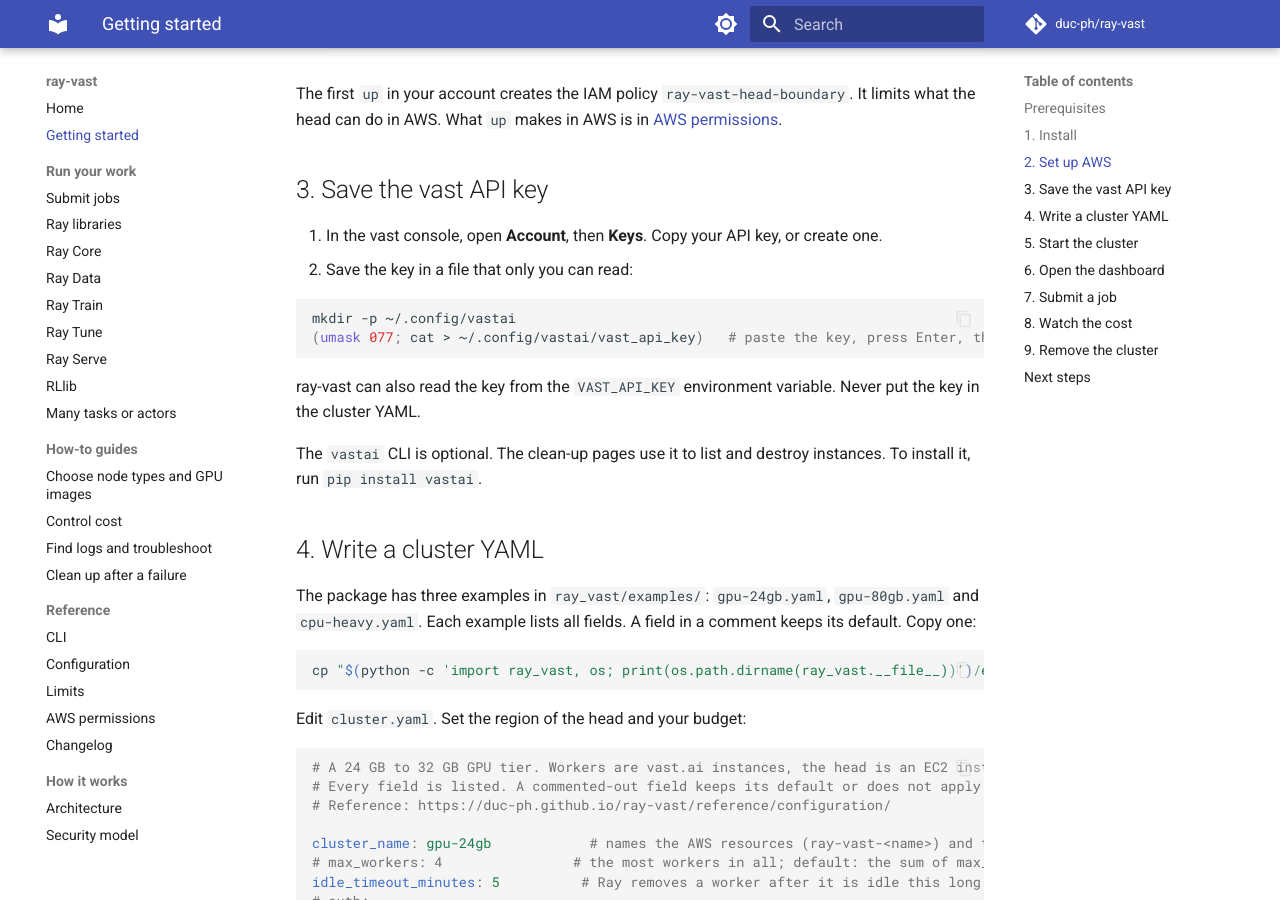
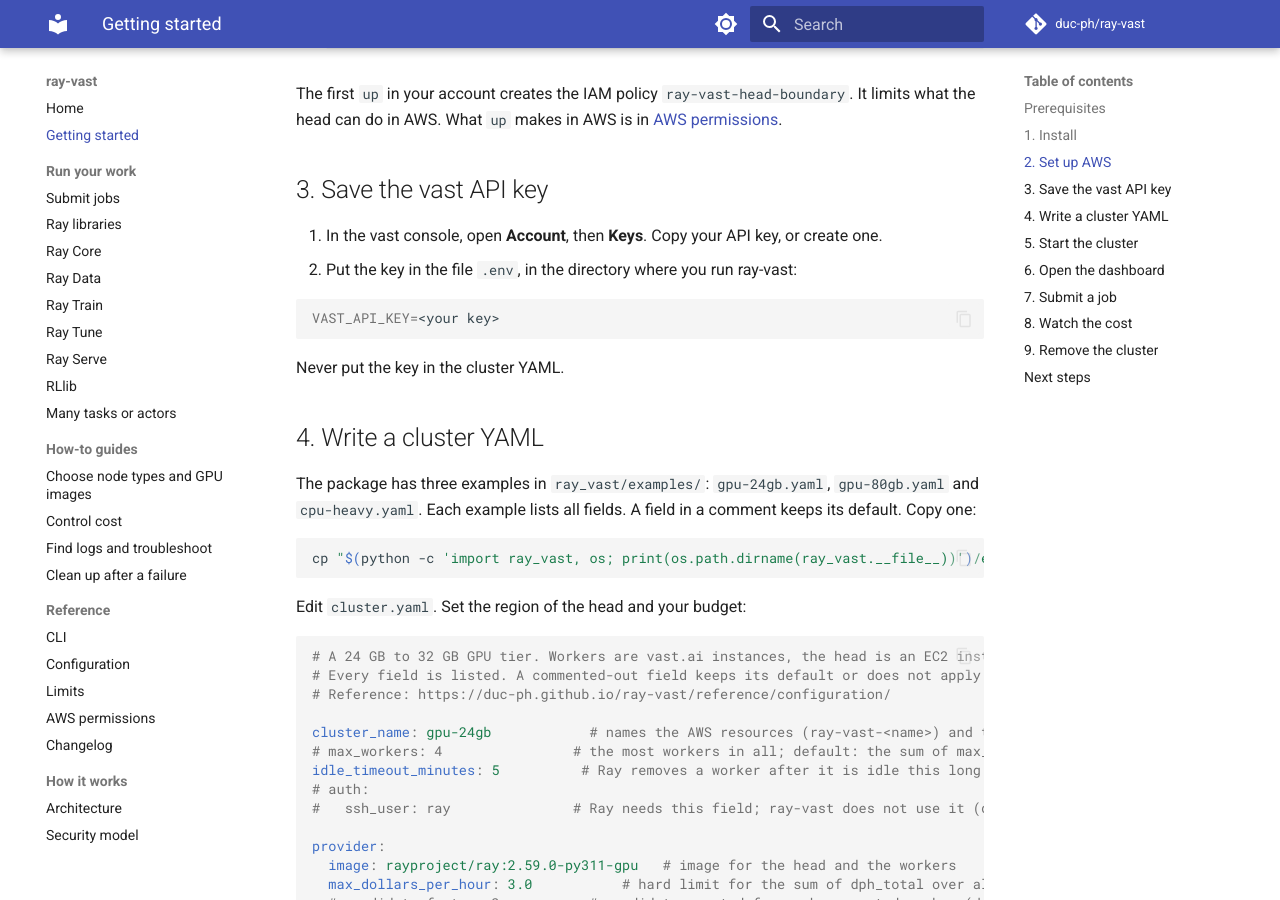
Before and after one commit to duc-ph/ray-vast, an MkDocs documentation site: the page built from docs/getting-started.md, in a window 1280 px wide and 900 px high, scrolled down 1427 px. Built offline with MkDocs 1.6.1 and Material for MkDocs 9.7.7, drawn with Linux system fonts in a browser that asks for light colours; comment, search, counter and statistics services are not loaded.

Commit message:
Read the vast key from .env in the current directory
ray-vast now reads VAST_API_KEY from .env when the environment variable
is not set. The file of the vastai CLI stays the last fallback. Getting
started tells the user to put the key in .env only.

````diff
--- a/docs/getting-started.md
+++ b/docs/getting-started.md
@@ -58,16 +58,13 @@
 ## 3. Save the vast API key
 
 1. In the vast console, open **Account**, then **Keys**. Copy your API key, or create one.
-2. Save the key in a file that only you can read:
+2. Put the key in the file `.env`, in the directory where you run ray-vast:
 
 ```bash
-mkdir -p ~/.config/vastai
-(umask 077; cat > ~/.config/vastai/vast_api_key)   # paste the key, press Enter, then Ctrl-D
+VAST_API_KEY=<your key>
 ```
 
-ray-vast can also read the key from the `VAST_API_KEY` environment variable. Never put the key in the cluster YAML.
-
-The `vastai` CLI is optional. The clean-up pages use it to list and destroy instances. To install it, run `pip install vastai`.
+Never put the key in the cluster YAML.
 
 ## 4. Write a cluster YAML
 
--- a/docs/how-to/clean-up.md
+++ b/docs/how-to/clean-up.md
@@ -44,7 +44,7 @@
 Without a vast key, `down` cleans AWS only. It prints a warning that it did not sweep the vast instances. It exits with code 0.
 Then do one of these steps:
 
-- Set `VAST_API_KEY`, and run `down` again.
+- Put `VAST_API_KEY` in `.env`, and run `down` again.
 - Run `vastai show instances`. Destroy the instances with the label `ray-vast:<cluster_name>`.
 
 The instances also destroy themselves after the head is gone: a worker within 5 minutes, a candidate within 10 minutes.
--- a/docs/index.md
+++ b/docs/index.md
@@ -49,7 +49,7 @@
 
 ## Quick start
 
-You need an AWS profile and a vast API key in `~/.config/vastai/vast_api_key`.
+You need an AWS profile and a vast API key in `.env` (`VAST_API_KEY=<your key>`).
 The full steps are in [Getting started](getting-started.md).
 
 ```bash
--- a/docs/reference/cli.md
+++ b/docs/reference/cli.md
@@ -79,7 +79,7 @@
 
 Rules:
 
-- `up` reads the vast key from `VAST_API_KEY`, or from `~/.config/vastai/vast_api_key`. It sends the key to the head. The key is never in the YAML.
+- `up` reads the vast key from the first of these: the `VAST_API_KEY` environment variable, then `VAST_API_KEY` in `.env` in the current directory, then `~/.config/vastai/vast_api_key`. It sends the key to the head. The key is never in the YAML.
 - `up` saves the AWS profile (`--profile` or `AWS_PROFILE`) in the state file. The other commands use it by default.
 - `attach` and `dashboard` use the SSH key that `up` made. So run them on the machine that ran `up`.
 - `up` makes no vast rental. Workers start when a job needs them, or for `min_workers`.
@@ -192,7 +192,7 @@
 | Variable | Use |
 |---|---|
 | `AWS_PROFILE` | The default of `--profile`. It wins over the profile that `up` saved. |
-| `VAST_API_KEY` | The vast API key. If it is not set, ray-vast reads `~/.config/vastai/vast_api_key`. |
+| `VAST_API_KEY` | The vast API key. It wins over `VAST_API_KEY` in `.env`. |
 
 ## Ray commands that do not work
 
--- a/docs/reference/configuration.md
+++ b/docs/reference/configuration.md
@@ -36,7 +36,7 @@
 
 ray-vast sets `type`, `module` and `disable_node_updaters` itself. Do not set them.
 
-The vast API key is not a config field. ray-vast reads it from `VAST_API_KEY`, or from `~/.config/vastai/vast_api_key`.
+The vast API key is not a config field. ray-vast reads it from the first of these: the `VAST_API_KEY` environment variable, then `VAST_API_KEY` in `.env` in the current directory, then `~/.config/vastai/vast_api_key`.
 
 ## `available_node_types`: the head
 
````
Also changed, not shown: docs/how-to/troubleshoot.md (+1 -1 lines), 3 other files.
